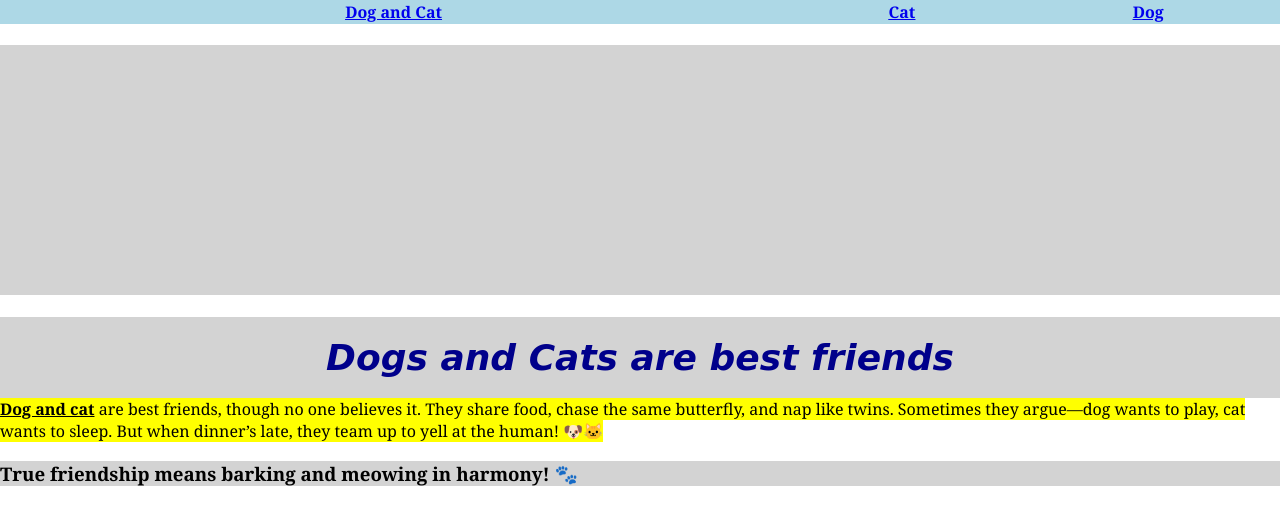
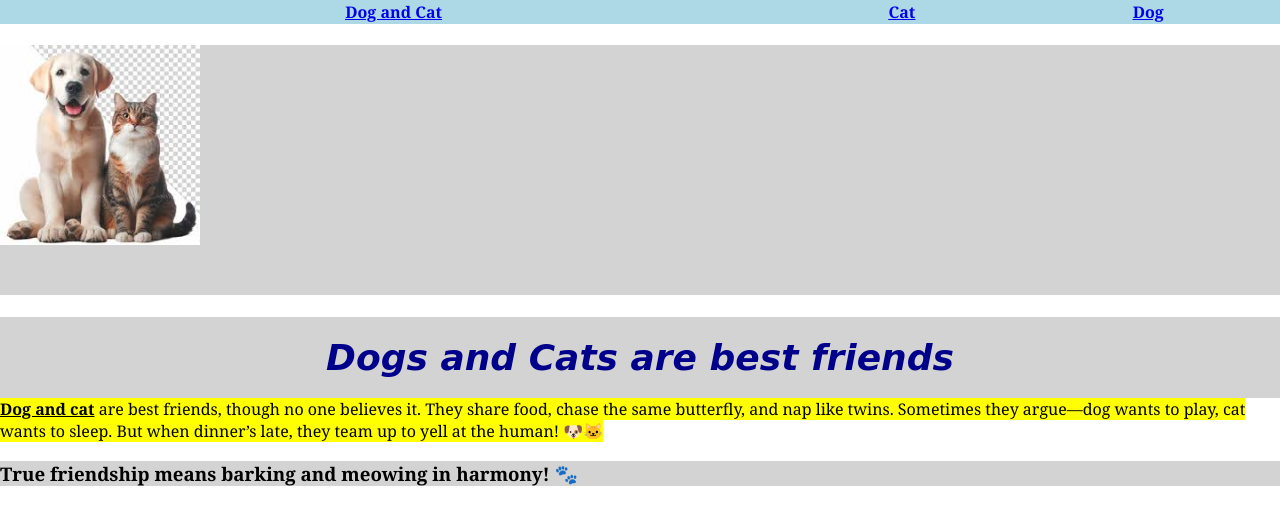
Before and after one commit to NgocLuong1301/demo-index-web, a plain HTML site: page dog and cat.html in a window 1280 px wide. Drawn offline with Linux system fonts and the light colour scheme.

Commit message:
Update dog and cat.html

```diff
--- a/dog and cat.html
+++ b/dog and cat.html
@@ -14,7 +14,7 @@
             <td><a href="dog.html"><b><u>Dog</u></b></a></td>
         </tr>
         </table>
-    <h1><img src="g (3).jfif" alt=""width ="200"></h1>
+    <h1><img src="https://github.com/NgocLuong1301/demo-index-web/blob/main/t%E1%BA%A3i%20xu%E1%BB%91ng%20(3).jfif" alt=""width ="200"></h1>
     <h2>Dogs and Cats are best friends</h2>
     <p1><b><u>Dog and cat</u></b> are best friends, though no one believes it.
 They share food, chase the same butterfly, and nap like twins.
```
